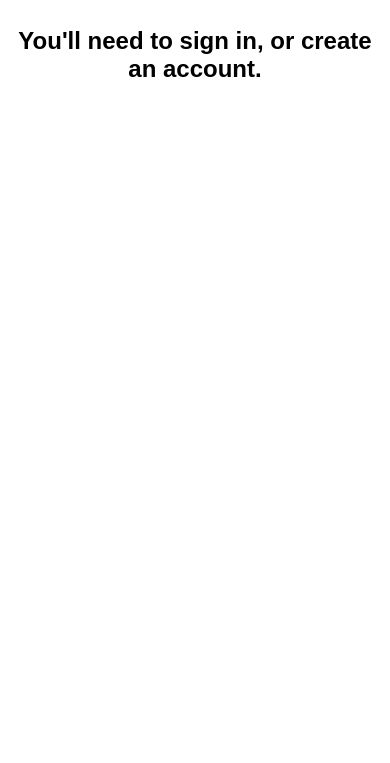
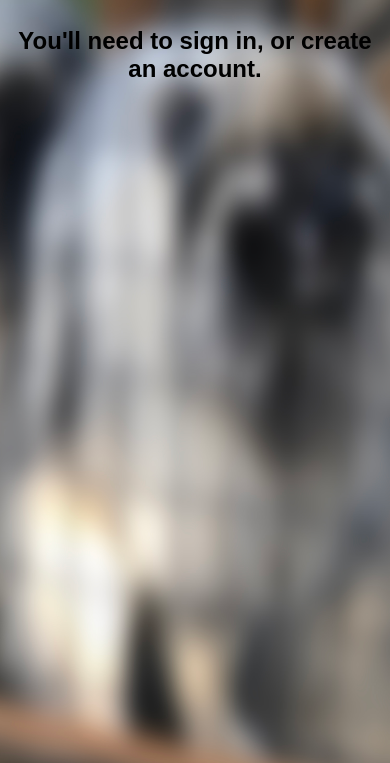
Before and after one commit to Tuggster/health-tracker, a website: page index.html in a window 390 px wide. Shown: the part 81-844 px from the top of the page. Drawn offline with Linux system fonts and the light colour scheme.

Commit message:
Hound 'ground and more
Really creepy and weird hound background on the homepage + fixed request page!

```diff
--- a/index.html
+++ b/index.html
@@ -5,6 +5,23 @@
     <title>Test Project</title>
 
     <style media="screen">
+
+      img.bg {
+        min-height: 100%;
+        min-width: 1024px;
+        width: 100%;
+        height: fixed;
+        position: fixed;
+        top: 0;
+        left: 0;
+        z-index: -1000;
+      }
+
+      @media screen and (max-width: 1024px){
+          img.bg {
+          left: 50%;
+          margin-left: -512px; }
+      }
 
       a {
       color:inherit;
@@ -60,6 +77,7 @@
   </head>
   <body>
 
+    <img src="Fat hound.jpg" alt="bckgound" class="bg" />
     <div class="header">
       <h1 style="display: inline-block;">Welcome!</h1>
 
@@ -110,7 +128,7 @@
     } else {
       classView.style.display = "none";
       signOutButton.style.display = "none";
-    }
+      }
 
 
     function createCORSRequest(method, url) {
```
Also changed, not shown: class.html (+1 -1 lines), signup.html (+2 -2 lines), Fat hound.jpg (added).
